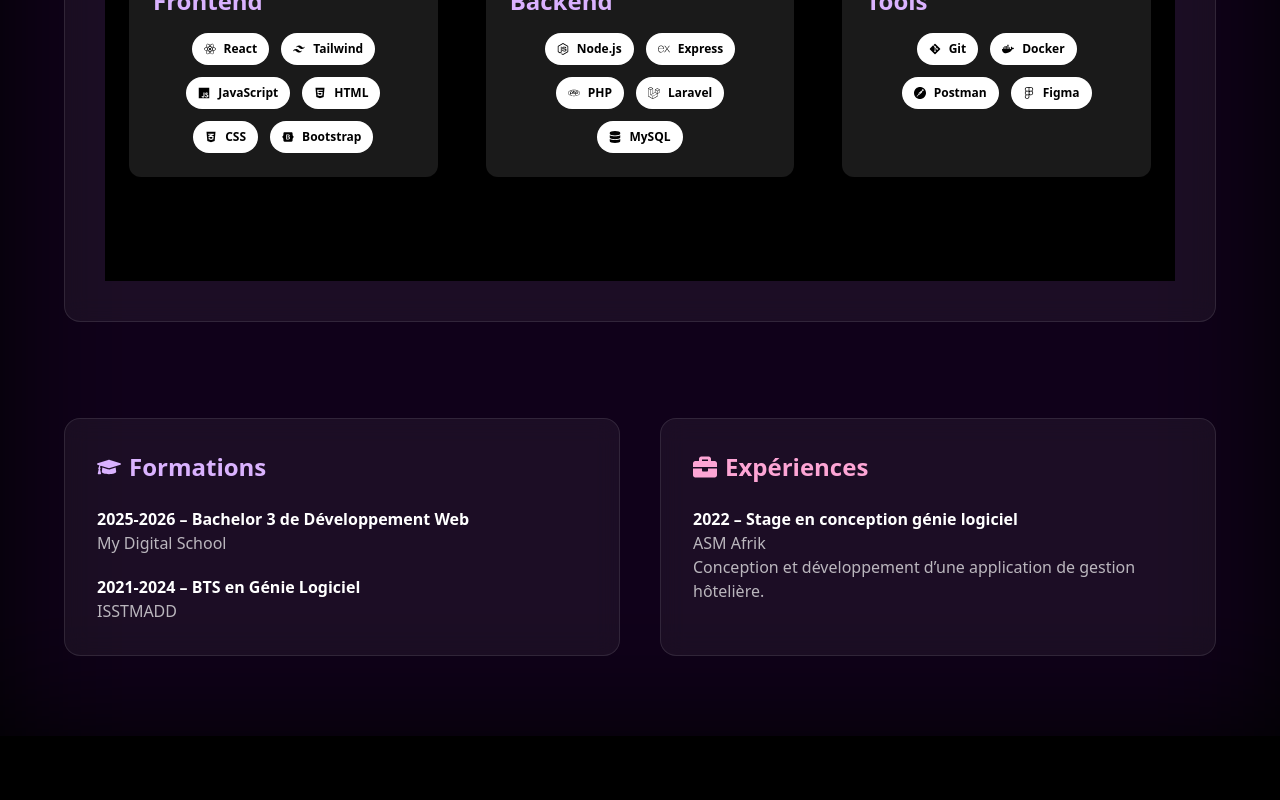
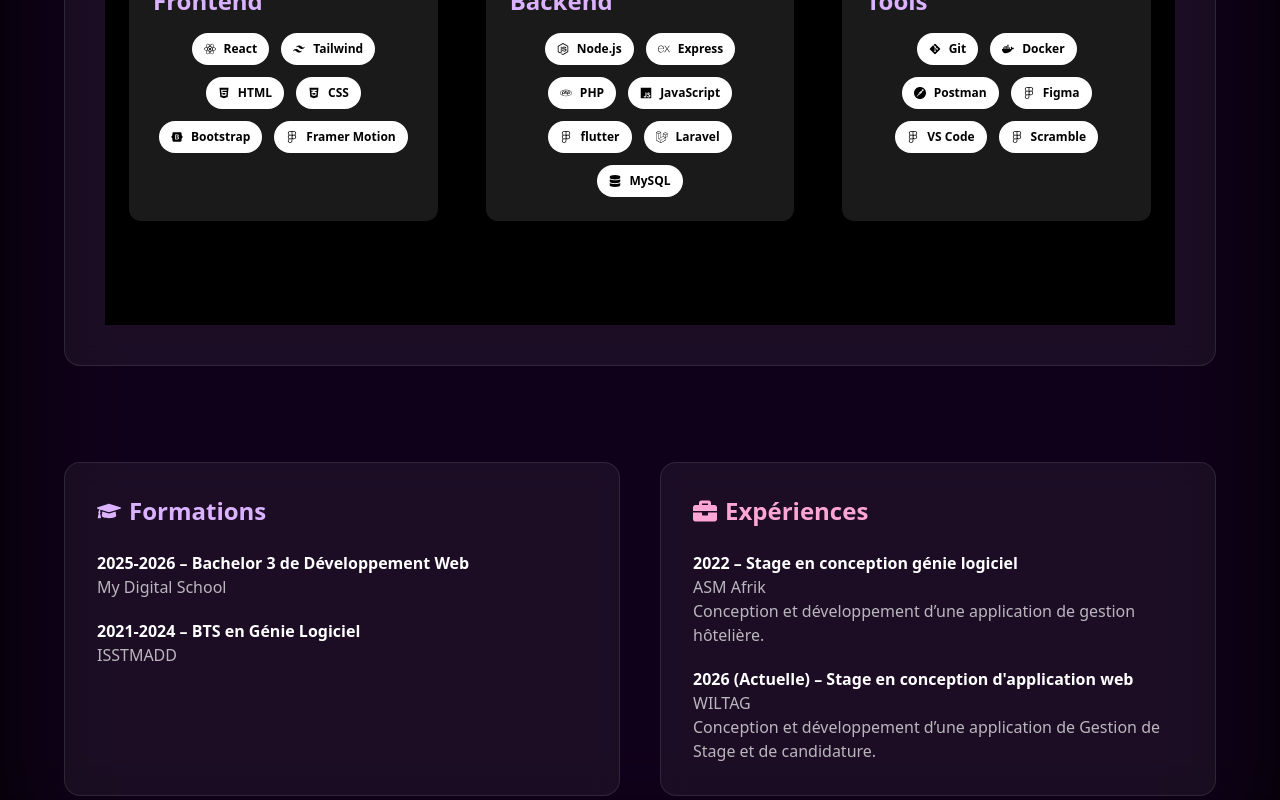
Before and after one commit to Zid04/Porfolio_Zida, a React (Vite) app: page /about in a window 1280 px wide. Shown: the part 1100-1900 px from the top of the page. Built offline with nearby package versions, Linux system fonts and the light colour scheme.

Commit message:
mis a jour des informations

```diff
--- a/src/components/layout/Skills.jsx
+++ b/src/components/layout/Skills.jsx
@@ -11,15 +11,17 @@ const skills = {
   Frontend: [
     { name: "React", icon: <FaReact /> },
     { name: "Tailwind", icon: <SiTailwindcss /> },
-    { name: "JavaScript", icon: <FaJs /> },
+
     { name: "HTML", icon: <FaHtml5 /> },
     { name: "CSS", icon: <FaCss3Alt /> },
-    { name: "Bootstrap", icon: <FaBootstrap /> }
-  ],
+    { name: "Bootstrap", icon: <FaBootstrap /> },
+  {name: "Framer Motion", icon: <FaFigma /> }],
   Backend: [
     { name: "Node.js", icon: <FaNodeJs /> },
     { name: "Express", icon: <SiExpress /> },
     { name: "PHP", icon: <FaPhp /> },
+     { name: "JavaScript", icon: <FaJs /> },
+     {name: "flutter", icon: <FaFigma /> },
     { name: "Laravel", icon: <FaLaravel /> },
     { name: "MySQL", icon: <FaDatabase /> }
   ],
@@ -27,7 +29,9 @@ const skills = {
     { name: "Git", icon: <FaGitAlt /> },
     { name: "Docker", icon: <FaDocker /> },
     { name: "Postman", icon: <SiPostman /> },
-    { name: "Figma", icon: <FaFigma /> }
+    { name: "Figma", icon: <FaFigma /> },
+    { name: "VS Code", icon: <FaFigma /> },
+    { name: "Scramble", icon: <FaFigma /> }
   ]
 };
 
--- a/src/pages/About.jsx
+++ b/src/pages/About.jsx
@@ -18,7 +18,15 @@ const experiences = [
     title: "Stage en conception génie logiciel",
     company: "ASM Afrik",
     description: "Conception et développement d’une application de gestion hôtelière."
+  },
+  {
+    year: "2026 (Actuelle)",
+    title: "Stage en conception d'application web",
+    company: "WILTAG",
+    description: "Conception et développement d’une application de Gestion de Stage et de candidature."
   }
+
+
 ];
 
 export default function About() {
```
